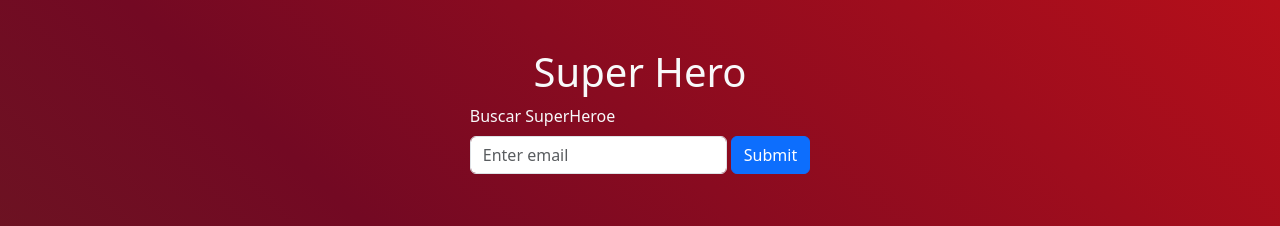
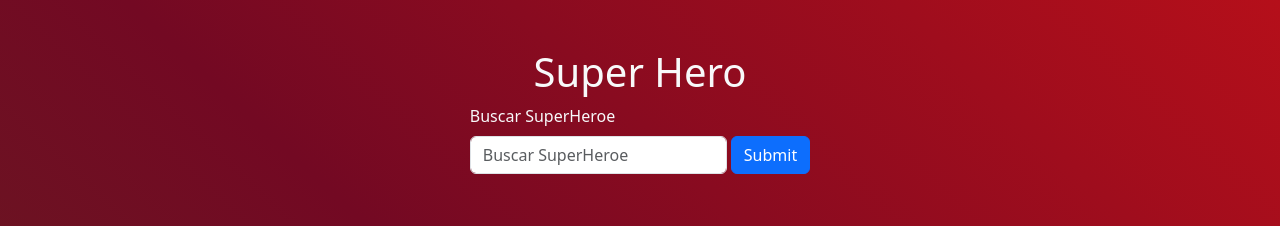
Before and after one commit to CosmeNicolas/SuperHeroRact, a React (Vite) app: page / in a window 1280 px wide. Shown: the top 226 px of the page. Built offline with nearby package versions, Linux system fonts and the light colour scheme; no server answers.

Commit message:
agregue un useState para tomar los textos que ingresan a traves del formulario

```diff
--- a/src/App.jsx
+++ b/src/App.jsx
@@ -6,26 +6,7 @@ import Footer from "./components/Footer"
 import Formulario from "./components/Formulario"
 
 function App() {
-  const [BuscarHeroe, setBuscarHeroe] = useState('')
 
-
-
-  const publicKey = '5cab833b6006af603f7691db641a2373';
-
-  const MostrarApi = async ()=>{
-    try {
-      const ts = 2000
-      const hash = (`1b77f26bd6206b4e08e30562e6d1f39b`)
-      const respuestaApiHero = await fetch(`
-      http://gateway.marvel.com/v1/public/comics?ts=${ts}&apikey=${publicKey}&hash=${hash}`)
-      const datos  = await respuestaApiHero.json()
-      console.log(datos)
-    } catch (error) {
-     console.error('no hay respuesta')
-    }
-
-  }
-  MostrarApi()
 
 
   return (
--- a/src/components/Formulario.jsx
+++ b/src/components/Formulario.jsx
@@ -1,16 +1,41 @@
+import { useState } from "react";
 import { Form, Button } from "react-bootstrap"
+useState
 
 
 const Formulario = () => {
+    const [BuscarHeroe, setBuscarHeroe] = useState('')
+    console.log(' desde el input ')
 
+/* Consumo de API  */
+    const publicKey = '5cab833b6006af603f7691db641a2373';
+    const MostrarApi = async ()=>{
+      try {
+        const ts = 2000
+        const hash = (`1b77f26bd6206b4e08e30562e6d1f39b`)
+        const respuestaApiHero = await fetch(`
+        http://gateway.marvel.com/v1/public/comics?ts=${ts}&apikey=${publicKey}&hash=${hash}`)
+        const datos  = await respuestaApiHero.json()
+        console.log(datos)
+      } catch (error) {
+       console.error('no hay respuesta')
+      }
 
+    }
+    MostrarApi()
+ /* Termina consumo de API  */
 
   return (
 
        <Form className="d-flex flex-row align-items-center justify-content-center">
       <Form.Group className="mb-3" controlId="formBasicEmail">
         <Form.Label className="text-light">Buscar SuperHeroe</Form.Label>
-        <Form.Control type="email" placeholder="Enter email" />
+        <Form.Control
+         type="text"
+         placeholder="Buscar SuperHeroe"
+         value={BuscarHeroe}
+         onChange={(e)=>setBuscarHeroe(e.target.value)}/>
+
       </Form.Group>
 
       <Button className="mt-3 ms-1" variant="primary" type="submit">
```
